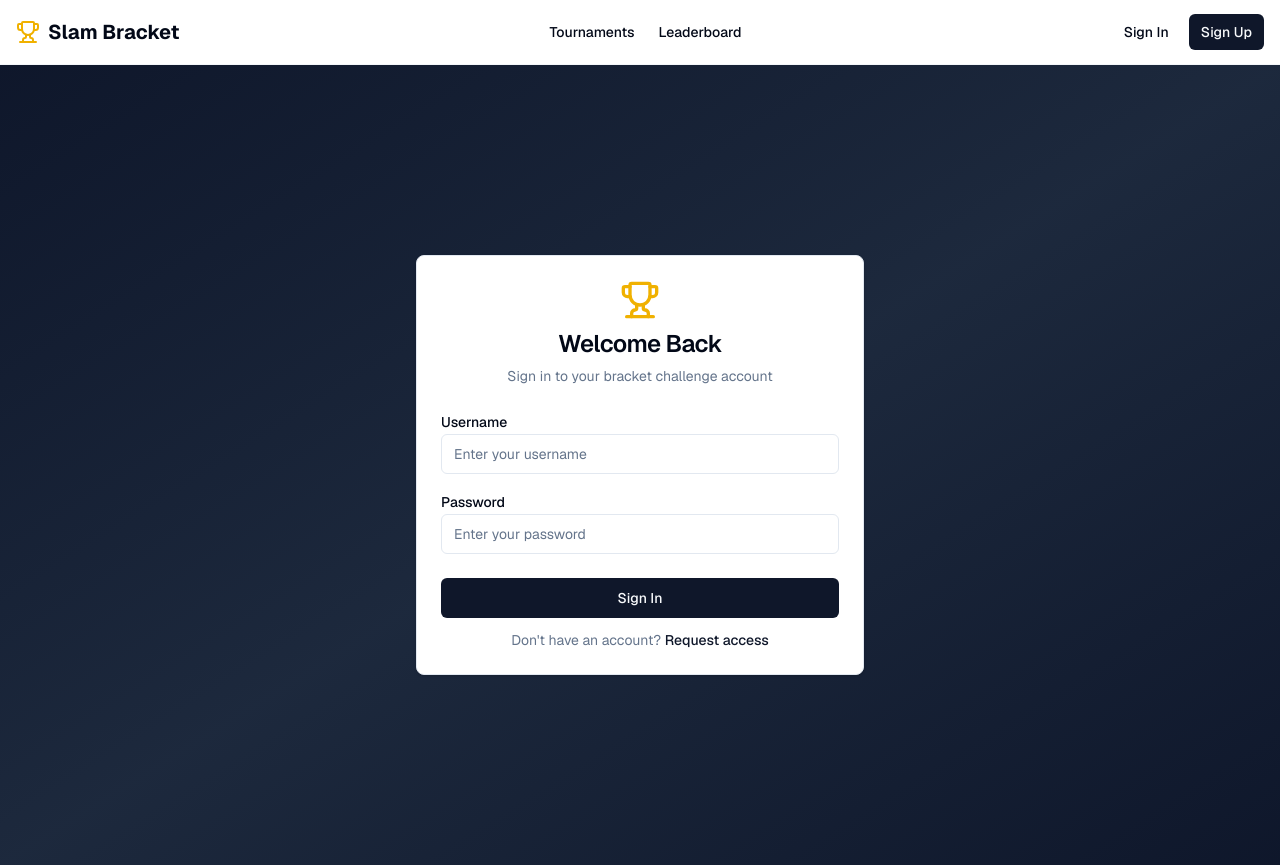
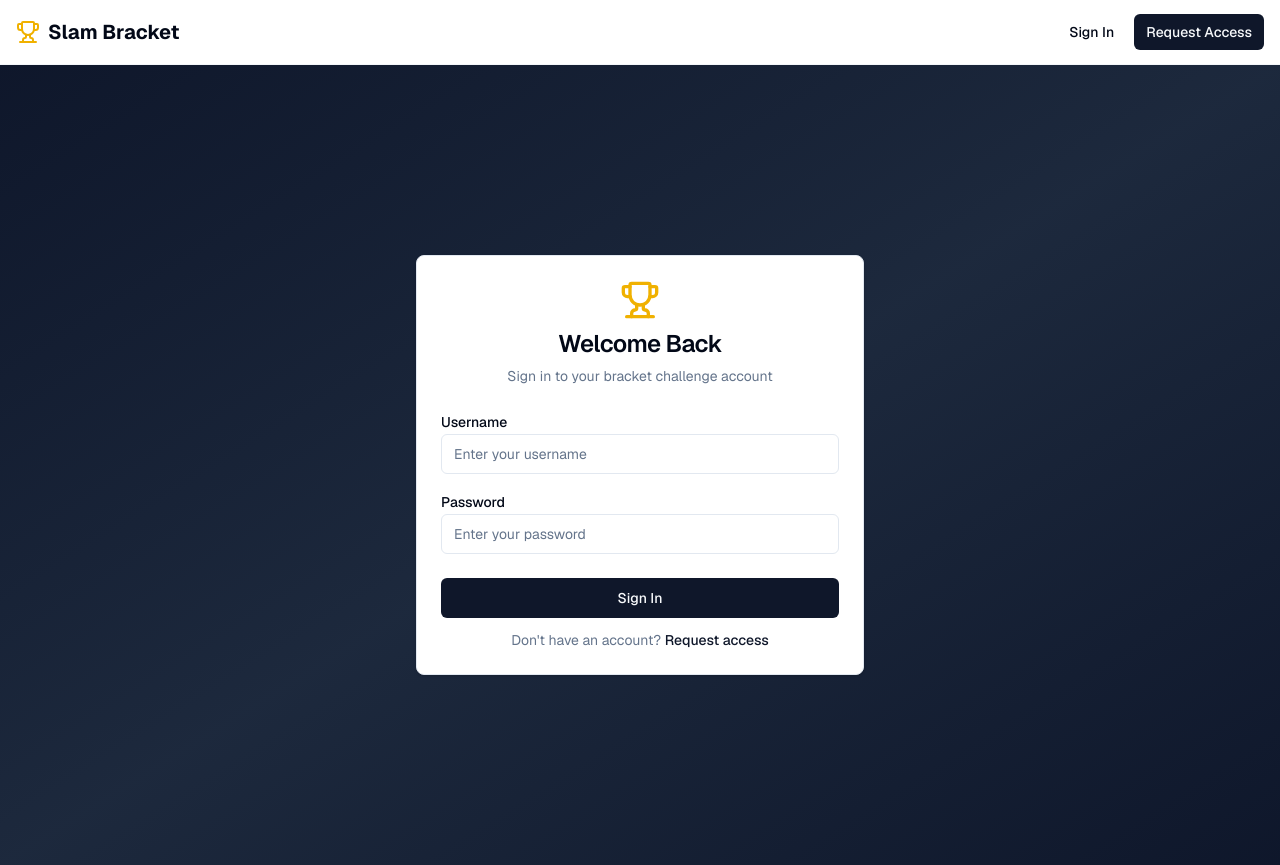
Before and after one commit to mattfergerson/bracket-tennis, a Next.js app: page /auth/signin in a window 1280 px wide. Built offline with nearby package versions, Linux system fonts and the light colour scheme; no server answers.

Commit message:
Hide nav links and replace Sign Up with Request Access for unauthenticated users
Made-with: Cursor

```diff
--- a/src/components/navbar.tsx
+++ b/src/components/navbar.tsx
@@ -23,6 +23,7 @@ export function Navbar() {
           <span>Slam Bracket</span>
         </Link>
 
+        {session && (
           <div className="hidden md:flex items-center gap-6">
             <Link href="/" className="text-sm font-medium hover:text-primary transition-colors">
               Tournaments
@@ -30,12 +31,13 @@ export function Navbar() {
             <Link href="/leaderboard" className="text-sm font-medium hover:text-primary transition-colors">
               Leaderboard
             </Link>
-          {session?.user?.role === "ADMIN" && (
+            {session.user?.role === "ADMIN" && (
               <Link href="/admin" className="text-sm font-medium hover:text-primary transition-colors text-yellow-500">
                 Admin
               </Link>
             )}
           </div>
+        )}
 
         <div className="flex items-center gap-2">
           {session ? (
@@ -78,7 +80,7 @@ export function Navbar() {
                 <Link href="/auth/signin">Sign In</Link>
               </Button>
               <Button size="sm" asChild>
-                <Link href="/auth/signup">Sign Up</Link>
+                <Link href="/auth/request-access">Request Access</Link>
               </Button>
             </div>
           )}
```
Lines whose indentation alone changed are shown as unchanged.
